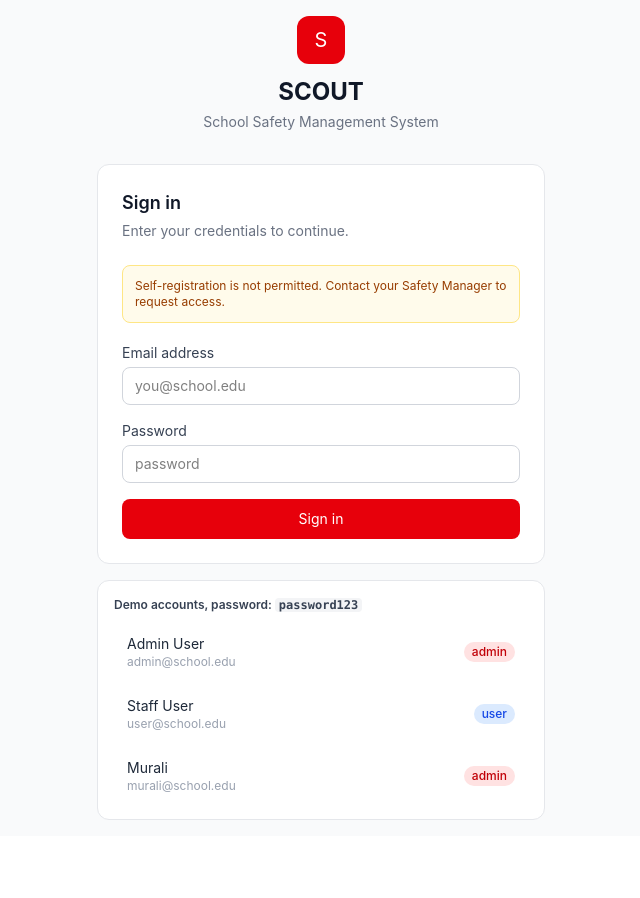
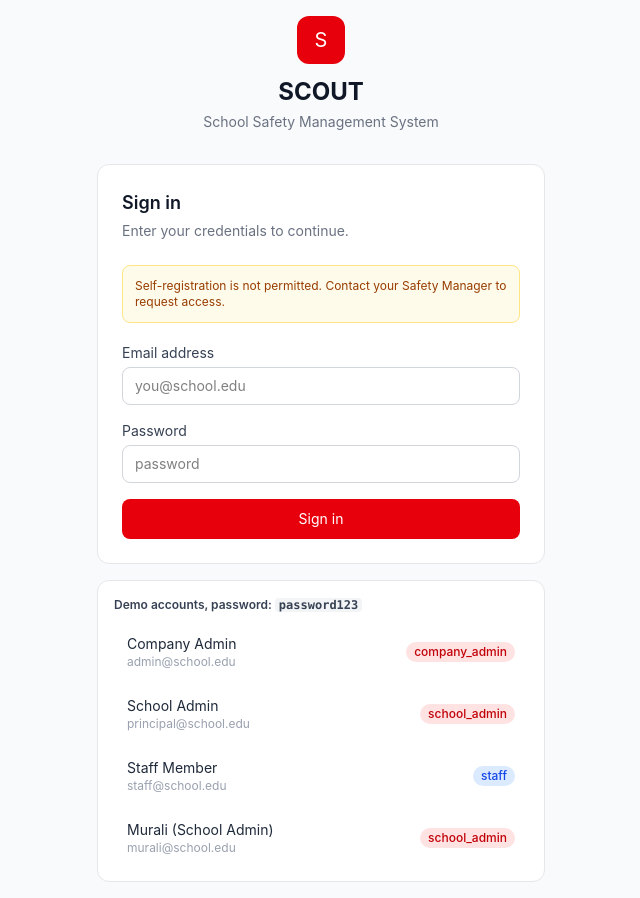
Before and after one commit to PRlNCEDEB/P000415SE-SCOUT-School-Safety-Dashboard-Prototype-, a React (Vite) app in the folder client/: page /login in a window 1280 px wide. Shown: the whole page, without its empty margins (319-959 px from the left). Before the commit the page ends 836 px from the top, so only its background shows below. Built offline with nearby package versions, Linux system fonts and the light colour scheme; no server answers.

Commit message:
Navigation Bar Label Grouping & Role Designated View

```diff
--- a/client/src/App.jsx
+++ b/client/src/App.jsx
@@ -8,6 +8,7 @@ import IncidentDetail from './pages/IncidentDetail'
 import SubmitAlert from './pages/SubmitAlert'
 import Analytics from './pages/Analytics'
 import Notifications from './pages/Notifications'
+import Setup from './pages/Setup'
 
 function App() {
   return (
@@ -20,6 +21,7 @@ function App() {
           <Route path="/incidents" element={<Layout><Incidents /></Layout>} />
           <Route path="/incidents/:id" element={<Layout><IncidentDetail /></Layout>} />
           <Route path="/submit" element={<Layout><SubmitAlert /></Layout>} />
+          <Route path="/setup" element={<Layout><Setup /></Layout>} />
           <Route path="/analytics" element={<Layout><Analytics /></Layout>} />
           <Route path="/notifications" element={<Layout><Notifications /></Layout>} />
         </Routes>
--- a/client/src/components/Layout.jsx
+++ b/client/src/components/Layout.jsx
@@ -5,7 +5,7 @@ import { getIncidentById } from '../api/client'
 
 export default function Layout({ children }) {
   const location = useLocation()
-  const { currentUser, userRole, logout, isAdmin } = useAuth()
+  const { currentUser, userRole, logout, isCompanyAdmin, isSchoolAdmin, isStaff } = useAuth()
 
   // Active emergency banner state
   const [activeEmergency, setActiveEmergency] = useState(null)
@@ -60,13 +60,41 @@ export default function Layout({ children }) {
     return <Navigate to="/login" replace />
   }
 
-  const navItems = [
-    { path: '/dashboard', label: 'Dashboard', icon: 'D', allowed: true },
-    { path: '/incidents', label: 'Incidents', icon: 'I', allowed: true },
-    { path: '/submit', label: 'Submit Alert', icon: '+', allowed: true },
-    { path: '/analytics', label: 'Analytics', icon: 'A', allowed: isAdmin },
-    { path: '/notifications', label: 'Notifications', icon: 'N', allowed: true },
+  // Define navigation sections with role-based visibility
+  const navigationSections = [
+    {
+      title: 'SCOUT Setup / Config',
+      visible: isCompanyAdmin || isSchoolAdmin,
+      items: [
+        { path: '/setup', label: 'Setup', icon: 'S', visible: isCompanyAdmin || isSchoolAdmin },
+      ],
+    },
+    {
+      title: 'Live Operations',
+      visible: true,
+      items: [
+        { path: '/dashboard', label: 'Dashboard', icon: 'D', visible: true },
+        { path: '/submit', label: 'Submit Alert', icon: '+', visible: isSchoolAdmin || isStaff },
+        { path: '/incidents', label: 'Incidents', icon: 'I', visible: isCompanyAdmin || isSchoolAdmin },
+      ],
+    },
+    {
+      title: 'Data & Insights',
+      visible: isCompanyAdmin || isSchoolAdmin,
+      items: [
+        { path: '/analytics', label: 'Analytics', icon: 'A', visible: isCompanyAdmin },
+        { path: '/notifications', label: 'Notifications', icon: 'N', visible: isCompanyAdmin || isSchoolAdmin },
+      ],
+    },
   ]
+
+  // Get role display label
+  const getRoleLabel = () => {
+    if (isCompanyAdmin) return 'Company Admin'
+    if (isSchoolAdmin) return 'School Admin'
+    if (isStaff) return 'Staff'
+    return userRole
+  }
 
   const isAcknowledged = acknowledgedBy.length > 0
   const firstAck = acknowledgedBy[0]
@@ -119,25 +147,19 @@ export default function Layout({ children }) {
           <span className="font-bold text-gray-900">SCOUT</span>
         </div>
 
-        <nav className="flex-1 p-3 space-y-1">
-          {navItems.map(item => {
-            if (!item.allowed) {
-              return (
-                <div
-                  key={item.path}
-                  className="flex items-center justify-between px-3 py-2 rounded-lg text-sm text-gray-300 cursor-not-allowed"
-                  title="Admin access required"
-                >
-                  <div className="flex items-center gap-3">
-                    <span>{item.icon}</span>
-                    {item.label}
-                  </div>
-                  <span>X</span>
-                </div>
-              )
-            }
+        <nav className="flex-1 p-3 space-y-4">
+          {navigationSections.map((section) => {
+            // Only show section if it has at least one visible item
+            const visibleItems = section.items.filter(item => item.visible)
+            if (visibleItems.length === 0) return null
 
             return (
+              <div key={section.title}>
+                <h3 className="text-xs font-semibold text-gray-500 uppercase tracking-wide px-3 py-2">
+                  {section.title}
+                </h3>
+                <div className="space-y-1">
+                  {visibleItems.map(item => (
                     <Link
                       key={item.path}
                       to={item.path}
@@ -150,6 +172,9 @@ export default function Layout({ children }) {
                       <span>{item.icon}</span>
                       {item.label}
                     </Link>
+                  ))}
+                </div>
+              </div>
             )
           })}
         </nav>
@@ -159,9 +184,9 @@ export default function Layout({ children }) {
             <div className="flex items-center justify-between mb-0.5">
               <p className="text-sm font-medium text-gray-800">{currentUser.displayName || currentUser.name}</p>
               <span className={`text-xs px-2 py-0.5 rounded-full font-medium ${
-                isAdmin ? 'bg-red-100 text-red-700' : 'bg-blue-100 text-blue-700'
+                isCompanyAdmin || isSchoolAdmin ? 'bg-red-100 text-red-700' : 'bg-blue-100 text-blue-700'
               }`}>
-                {userRole || currentUser.role}
+                {getRoleLabel()}
               </span>
             </div>
             <p className="text-xs text-gray-400">{currentUser.email}</p>
--- a/client/src/context/AuthContext.jsx
+++ b/client/src/context/AuthContext.jsx
@@ -6,9 +6,8 @@ export function AuthProvider({ children }) {
   const [currentUser, setCurrentUser] = useState(null)
   const [userRole, setUserRole] = useState(null)
 
-  // login(mockUser, role) — matches main branch AuthContext API.
+  // login(mockUser, role) — accepts 'company_admin' | 'school_admin' | 'staff'
   // mockUser is a plain object with uid, email, displayName, photoURL.
-  // role is a string: 'Admin' | 'User'
   async function login(mockUser, role) {
     setCurrentUser(mockUser)
     setUserRole(role)
@@ -19,14 +18,22 @@ export function AuthProvider({ children }) {
     setUserRole(null)
   }
 
+  // Role check helpers
+  const isCompanyAdmin = userRole === 'company_admin'
+  const isSchoolAdmin = userRole === 'school_admin'
+  const isStaff = userRole === 'staff'
+  const isAdmin = isCompanyAdmin || isSchoolAdmin
+
   return (
     <AuthContext.Provider value={{
       currentUser,
       userRole,
       login,
       logout,
-      isAdmin: userRole === 'Admin',
-      isUser: userRole === 'User',
+      isCompanyAdmin,
+      isSchoolAdmin,
+      isStaff,
+      isAdmin,
     }}>
       {children}
     </AuthContext.Provider>
--- a/client/src/data/mockData.js
+++ b/client/src/data/mockData.js
@@ -1,29 +1,37 @@
 // ── MOCK_USERS — mirrors the real users collection in Firestore ──
-// Emails and roles match exactly what's stored in the DB (role is lowercase).
-// Roles are normalised to title-case in Login.jsx before being passed to AuthContext.
+// Emails and roles match exactly what's stored in the DB.
+// Roles: 'company_admin' | 'school_admin' | 'staff'
 export const MOCK_USERS = [
   {
     uid: 'admin',
     email: 'admin@school.edu',
     password: 'password123',
-    displayName: 'Admin User',
-    role: 'admin',
+    displayName: 'Company Admin',
+    role: 'company_admin',
+    photoURL: null,
+  },
+  {
+    uid: 'school-admin',
+    email: 'principal@school.edu',
+    password: 'password123',
+    displayName: 'School Admin',
+    role: 'school_admin',
     photoURL: null,
   },
   {
     uid: 'mock-user-001',
-    email: 'user@school.edu',
+    email: 'staff@school.edu',
     password: 'password123',
-    displayName: 'Staff User',
-    role: 'user',
+    displayName: 'Staff Member',
+    role: 'staff',
     photoURL: null,
   },
   {
     uid: 'murali',
     email: 'murali@school.edu',
     password: 'password123',
-    displayName: 'Murali',
-    role: 'admin',
+    displayName: 'Murali (School Admin)',
+    role: 'school_admin',
     photoURL: null,
   },
 ]
--- a/client/src/pages/Dashboard.jsx
+++ b/client/src/pages/Dashboard.jsx
@@ -31,7 +31,7 @@ const typeIcons = {
 
 export default function Dashboard() {
   const navigate = useNavigate()
-  const { currentUser } = useAuth()
+  const { currentUser, isStaff, isCompanyAdmin, isSchoolAdmin } = useAuth()
   const [incidents, setIncidents] = useState([])
   const [loading, setLoading] = useState(true)
 
@@ -40,7 +40,12 @@ export default function Dashboard() {
       try {
         setLoading(true)
         const data = await incidentAPI.list()
-        setIncidents(data)
+        // Staff only sees currently active (triggered) alerts
+        const filtered = isStaff
+          ? data.filter(incident => incident.status === 'triggered')
+          : data
+
+        setIncidents(filtered)
       } catch (error) {
         console.error('Failed to fetch incidents:', error)
         setIncidents([])
@@ -51,7 +56,7 @@ export default function Dashboard() {
 
     fetchIncidents()
 
-  }, [])
+  }, [isStaff])
 
   const active = incidents.filter(incident => incident.status !== 'archived' && incident.status !== 'resolved')
   const critical = active.filter(incident => incident.priority === 'critical').length
@@ -72,19 +77,40 @@ export default function Dashboard() {
       <div className="flex items-center justify-between mb-6">
         <div>
           <h1 className="text-2xl font-bold text-gray-900">Dashboard</h1>
-          <p className="text-sm text-gray-500">Welcome back, {currentUser?.displayName || currentUser?.name || currentUser?.email || 'Admin'}</p>
+          <p className="text-sm text-gray-500">Welcome back, {currentUser?.displayName || currentUser?.name || currentUser?.email}</p>
         </div>
+        {(isSchoolAdmin || isStaff) && (
           <button
             onClick={() => navigate('/submit')}
             className="flex items-center gap-2 px-4 py-2 bg-red-600 text-white text-sm rounded-lg hover:bg-red-700 transition-colors"
           >
             ➕ Submit Alert
           </button>
+        )}
       </div>
 
+      {/* Role-specific top content */}
+      {isCompanyAdmin && (
+        <>
+          <div className="grid grid-cols-3 gap-4 mb-6">
+            <ShortcutCard title="SCOUT Setup / Config" description="System configuration and global settings" to="/setup" />
+            <ShortcutCard title="Live Operations" description="Manage incidents and responses" to="/incidents" />
+            <ShortcutCard title="Data & Insights" description="Analytics and reporting" to="/analytics" />
+          </div>
+
+          <QuickViewStrip incidents={incidents} />
+        </>
+      )}
+
+      {isSchoolAdmin && !isCompanyAdmin && (
+        <SchoolAdminStatus incidents={incidents} />
+      )}
+
+      {!isStaff && (
         <div className="bg-white border border-gray-200 rounded-xl p-5 mb-6">
           <QuickActions />
         </div>
+      )}
 
       <div className="grid grid-cols-2 md:grid-cols-4 gap-4 mb-6">
         <StatCard label="Active Incidents" value={active.length} color="text-gray-700" icon="🚨" />
@@ -164,3 +190,64 @@ function StatCard({ label, value, color, icon }) {
     </div>
   )
 }
+
+function ShortcutCard({ title, description, to }) {
+  return (
+    <div className="bg-white border border-gray-200 rounded-xl p-5 hover:shadow-md transition-shadow">
+      <h3 className="font-semibold text-gray-900 mb-1">{title}</h3>
+      <p className="text-sm text-gray-500 mb-4">{description}</p>
+      <a href={to} className="text-sm text-red-600 hover:underline">Open</a>
+    </div>
+  )
+}
+
+function QuickViewStrip({ incidents }) {
+  const activeCount = incidents.filter(i => i.status !== 'archived' && i.status !== 'resolved').length
+  const unackedCount = incidents.filter(i => i.status === 'triggered').length
+  const notificationsToday = incidents.filter(i => i.notifications?.length > 0 && String(i.timestamp).includes('Today')).length
+
+  return (
+    <div className="bg-white border border-gray-200 rounded-xl p-3 mb-6 flex items-center gap-4">
+      <div className="flex-1">
+        <div className="text-xs text-gray-500">Active alerts</div>
+        <div className="text-lg font-semibold">{activeCount}</div>
+      </div>
+      <div className="flex-1">
+        <div className="text-xs text-gray-500">Unacknowledged</div>
+        <div className="text-lg font-semibold">{unackedCount}</div>
+      </div>
+      <div className="flex-1">
+        <div className="text-xs text-gray-500">Notifications today</div>
+        <div className="text-lg font-semibold">{notificationsToday}</div>
+      </div>
+    </div>
+  )
+}
+
+function SchoolAdminStatus({ incidents }) {
+  const active = incidents.filter(i => i.status !== 'archived' && i.status !== 'resolved')
+  const unacked = active.filter(i => i.status === 'triggered')
+
+  return (
+    <div className="bg-white border border-gray-200 rounded-xl p-6 mb-6">
+      <h2 className="text-lg font-bold text-gray-900 mb-2">School status</h2>
+      <p className="text-sm text-gray-600 mb-4">A friendly overview of your school's current safety status. This view is scoped to your school.</p>
+
+      <div className="grid grid-cols-2 gap-4 mb-4">
+        <div className="p-4 bg-gray-50 rounded-lg">
+          <div className="text-xs text-gray-500">Active alerts</div>
+          <div className="text-2xl font-semibold">{active.length}</div>
+        </div>
+        <div className="p-4 bg-gray-50 rounded-lg">
+          <div className="text-xs text-gray-500">Unacknowledged</div>
+          <div className="text-2xl font-semibold">{unacked.length}</div>
+        </div>
+      </div>
+
+      <div className="text-sm text-gray-700">
+        <p className="mb-2">First time here? Start by reviewing active alerts and, if you need to change school-level settings, use the <strong>Setup</strong> page (scoped to your school).</p>
+        <p className="text-xs text-gray-500">Only Company Admins can change system-wide settings.</p>
+      </div>
+    </div>
+  )
+}
--- a/client/src/pages/Login.jsx
+++ b/client/src/pages/Login.jsx
@@ -8,7 +8,7 @@ const demoAccounts = MOCK_USERS.map(u => ({
   name: u.displayName,
   email: u.email,
   role: u.role,
-  color: u.role === 'admin' ? 'bg-red-100 text-red-700' : 'bg-blue-100 text-blue-700',
+  color: u.role === 'company_admin' || u.role === 'school_admin' ? 'bg-red-100 text-red-700' : 'bg-blue-100 text-blue-700',
 }))
 
 export default function Login() {
@@ -45,12 +45,9 @@ export default function Login() {
       photoURL: matched.photoURL ?? null,
     }
 
-    // Normalise role to title-case so isAdmin check ('Admin') works
-    // regardless of how the role is stored (Firestore uses lowercase 'admin')
-    const normalisedRole = matched.role.charAt(0).toUpperCase() + matched.role.slice(1)
-
+    // Role is already in the correct format ('company_admin', 'school_admin', 'staff')
     try {
-      await login(mockFirebaseUser, normalisedRole)
+      await login(mockFirebaseUser, matched.role)
       navigate('/dashboard')
     } catch (err) {
       setError('Login failed: ' + err.message)
--- /dev/null
+++ b/client/src/pages/Setup.jsx
@@ -0,0 +1,38 @@
+import { useState } from 'react'
+import { useAuth } from '../context/AuthContext'
+
+export default function Setup() {
+  const { isCompanyAdmin, isSchoolAdmin } = useAuth()
+  const [schoolName, setSchoolName] = useState('')
+  const [systemValue, setSystemValue] = useState('')
+
+  return (
+    <div className="p-6 max-w-4xl mx-auto">
+      <h1 className="text-2xl font-bold mb-4">Setup</h1>
+
+      <div className="grid grid-cols-2 gap-6">
+        <div className="bg-white border border-gray-200 rounded-xl p-5">
+          <h3 className="font-semibold mb-2">Your School Settings</h3>
+          <p className="text-sm text-gray-500 mb-4">These settings apply only to your school.</p>
+          <label className="block text-xs text-gray-600 mb-1">School display name</label>
+          <input value={schoolName} onChange={e => setSchoolName(e.target.value)} className="w-full px-3 py-2 border rounded" />
+          <div className="mt-4">
+            <button className="px-3 py-2 bg-blue-600 text-white rounded">Save school settings</button>
+          </div>
+        </div>
+
+        <div className="bg-white border border-gray-200 rounded-xl p-5">
+          <h3 className="font-semibold mb-2">System-wide Configuration</h3>
+          <p className="text-sm text-gray-500 mb-4">Only Company Admins can update global settings.</p>
+          <label className="block text-xs text-gray-600 mb-1">System value</label>
+          <input value={systemValue} onChange={e => setSystemValue(e.target.value)} className="w-full px-3 py-2 border rounded" disabled={!isCompanyAdmin} />
+          <div className="mt-4">
+            <button className={`px-3 py-2 rounded ${isCompanyAdmin ? 'bg-red-600 text-white' : 'bg-gray-200 text-gray-600 cursor-not-allowed'}`} disabled={!isCompanyAdmin}>
+              {isCompanyAdmin ? 'Save global settings' : 'Insufficient permissions'}
+            </button>
+          </div>
+        </div>
+      </div>
+    </div>
+  )
+}
```
Lines whose indentation alone changed are shown as unchanged.
